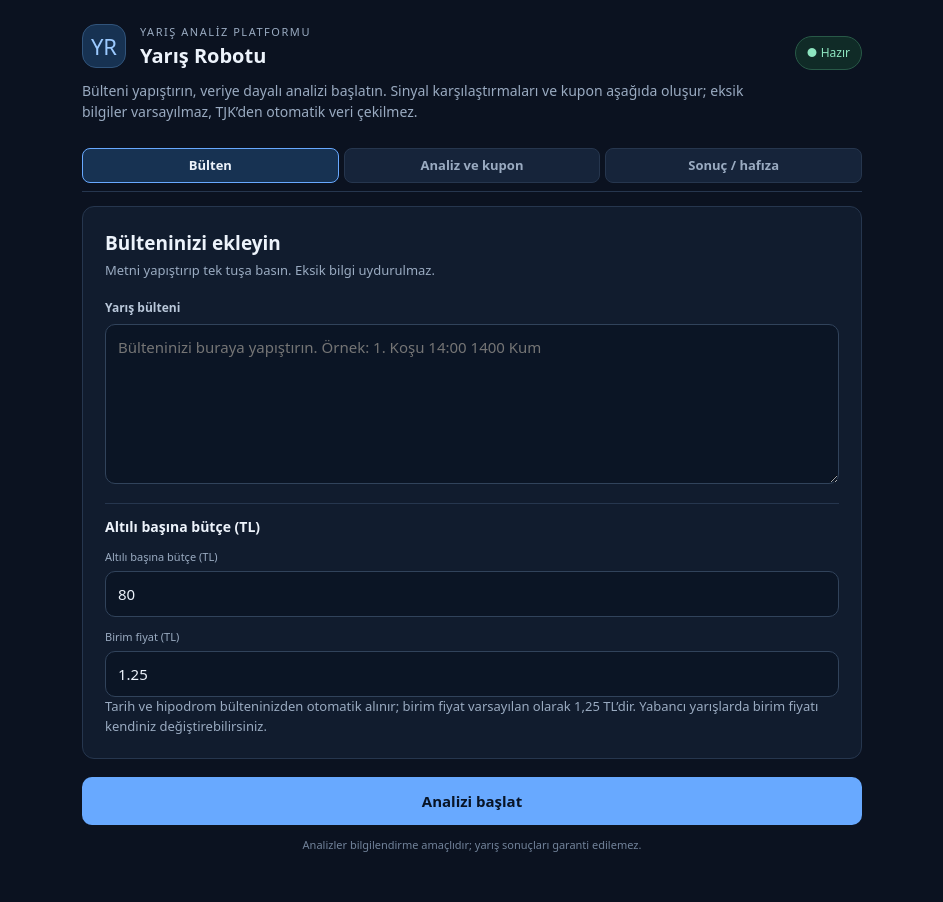
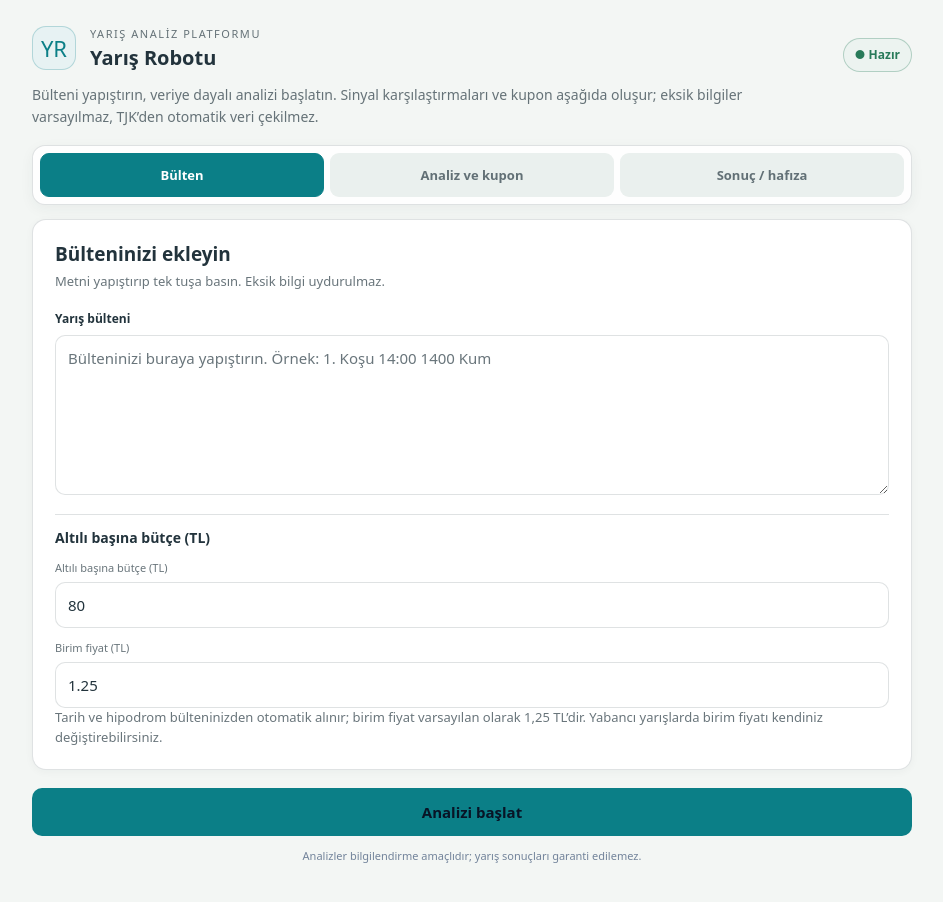
Before and after one commit to muratyilmazer22-dev/Yar-Robotu-, a website: page index.html in a window 1280 px wide. Shown: the whole page, without its empty margins (168-1111 px from the left). Drawn offline with Linux system fonts and the light colour scheme; no server answers.

Commit message:
Improve race prediction interface

```diff
--- a/index.html
+++ b/index.html
@@ -41,6 +41,190 @@
     .memory-actions{display:flex;flex-wrap:wrap;gap:10px;margin:12px 0}.memory-stats{grid-template-columns:repeat(2,minmax(0,1fr));margin:14px 0}.memory-note-list{display:grid;gap:10px;margin-top:14px}.memory-note{padding:13px;border:1px solid var(--line);border-radius:10px;background:var(--surface2)}.memory-note-heading{display:flex;align-items:flex-start;justify-content:space-between;gap:10px}.memory-note-heading strong{font-size:13px}.memory-note-heading time{color:var(--muted);font-size:12px;white-space:nowrap}.memory-note details{margin-top:8px}.memory-note details summary{cursor:pointer;color:var(--accent);font-size:13px;font-weight:650}.memory-note-content{margin:8px 0 0;white-space:pre-wrap;overflow-wrap:anywhere;font-size:13px}.memory-note-buttons{display:flex;flex-wrap:wrap;gap:8px;margin-top:10px}.memory-note-buttons .btn{padding:7px 10px;font-size:12px}.memory-status{min-height:22px;margin:8px 0 0}.memory-status:empty{display:none}.memory-char-count{text-align:right;font-variant-numeric:tabular-nums}.memory-file-input{position:absolute;width:1px;height:1px;overflow:hidden;clip:rect(0,0,0,0);white-space:nowrap}.memory-bank-card select{width:100%;border:1px solid #31435b;background:#0b1525;color:var(--text);border-radius:10px;padding:11px 12px}.memory-tools>summary{cursor:pointer;color:var(--accent);font-weight:700;padding:12px 0}.memory-tools[open]>summary{margin-bottom:8px}
     @media(max-width:520px){.memory-actions{flex-direction:column}.memory-actions .btn{width:100%}.memory-note-heading{flex-direction:column;gap:2px}}@media(max-width:650px){input,select,textarea{font-size:16px}}
   </style>
+  <style>
+    :root {
+      color-scheme: light;
+      --bg: #f3f6f4;
+      --surface: #ffffff;
+      --surface2: #eaf0ee;
+      --text: #22333c;
+      --muted: color-mix(in srgb, var(--text) 68%, transparent);
+      --line: color-mix(in srgb, var(--text) 14%, transparent);
+      --accent: #0b7f87;
+      --green: #287a59;
+      --amber: var(--accent);
+      --red: var(--accent);
+    }
+
+    body {
+      background: var(--bg);
+      color: var(--text);
+    }
+
+    .shell {
+      max-width: 920px;
+      padding-top: 24px;
+    }
+
+    .topbar {
+      margin-bottom: 12px;
+    }
+
+    .mark {
+      border-color: color-mix(in srgb, var(--accent) 24%, transparent);
+      background: color-mix(in srgb, var(--accent) 10%, white);
+      color: var(--accent);
+    }
+
+    .intro {
+      max-width: 720px;
+      line-height: 1.55;
+    }
+
+    .section-nav {
+      grid-template-columns: repeat(3, minmax(0, 1fr));
+      gap: 6px;
+      padding: 7px;
+      border: 1px solid var(--line);
+      border-radius: 13px;
+      background: color-mix(in srgb, var(--surface) 94%, var(--bg));
+      box-shadow: 0 4px 14px color-mix(in srgb, var(--text) 5%, transparent);
+    }
+
+    .section-tab {
+      min-height: 44px;
+      padding: 9px 8px;
+      border: 1px solid transparent;
+      border-radius: 9px;
+      color: var(--muted);
+      font-size: 13px;
+      transition: background-color 160ms ease, color 160ms ease;
+    }
+
+    .section-tab:hover:not([aria-selected="true"]) {
+      background: var(--surface2);
+      color: var(--text);
+    }
+
+    .section-tab[aria-selected="true"] {
+      border-color: var(--accent);
+      background: var(--accent);
+      color: var(--surface);
+    }
+
+    .card,
+    .bulletin-card {
+      border: 1px solid var(--line);
+      border-radius: 14px;
+      background: var(--surface);
+      box-shadow: 0 2px 8px color-mix(in srgb, var(--text) 4%, transparent);
+    }
+
+    .bulletin-card {
+      padding: 22px;
+    }
+
+    .card h2,
+    .bulletin-card h2 {
+      color: var(--text);
+      line-height: 1.35;
+    }
+
+    .field-label {
+      color: var(--text);
+    }
+
+    textarea,
+    input,
+    select,
+    .results-context-select,
+    .coupon-record select,
+    .coupon-record input,
+    .controls select,
+    .memory-bank-card select {
+      border-color: var(--line);
+      background: var(--surface);
+      color: var(--text);
+    }
+
+    textarea::placeholder,
+    input::placeholder {
+      color: var(--muted);
+    }
+
+    textarea:focus,
+    input:focus,
+    select:focus-visible {
+      border-color: var(--accent);
+      box-shadow: 0 0 0 3px color-mix(in srgb, var(--accent) 16%, transparent);
+    }
+
+    .status {
+      border-color: color-mix(in srgb, var(--green) 30%, transparent);
+      background: color-mix(in srgb, var(--green) 9%, white);
+      color: var(--green);
+      font-weight: 650;
+    }
+
+    .stat,
+    .memory-note,
+    .coupon-leg,
+    .result-image-import {
+      border-color: var(--line);
+      background: var(--surface2);
+    }
+
+    .horse-number {
+      background: var(--surface2);
+      color: var(--text);
+    }
+
+    .leader-label,
+    .coupon-net,
+    .coupon-leg-summary {
+      color: var(--green);
+    }
+
+    .section-tab:focus-visible,
+    button:focus-visible,
+    summary:focus-visible {
+      outline: 2px solid var(--accent);
+      outline-offset: 2px;
+    }
+
+    @media (max-width: 650px) {
+      .shell {
+        padding: 14px 12px 32px;
+      }
+
+      .topbar {
+        gap: 9px;
+      }
+
+      .bulletin-card {
+        padding: 16px;
+      }
+
+      .section-nav {
+        top: 0;
+        gap: 4px;
+        padding: 5px;
+      }
+
+      .section-tab {
+        min-height: 42px;
+        padding: 8px 5px;
+        font-size: 12px;
+      }
+    }
+
+    @media (prefers-reduced-motion: reduce) {
+      *, *::before, *::after {
+        scroll-behavior: auto !important;
+        transition-duration: 0.01ms !important;
+      }
+    }
+  </style>
 </head>
 <body>
   <main class="shell">
```
